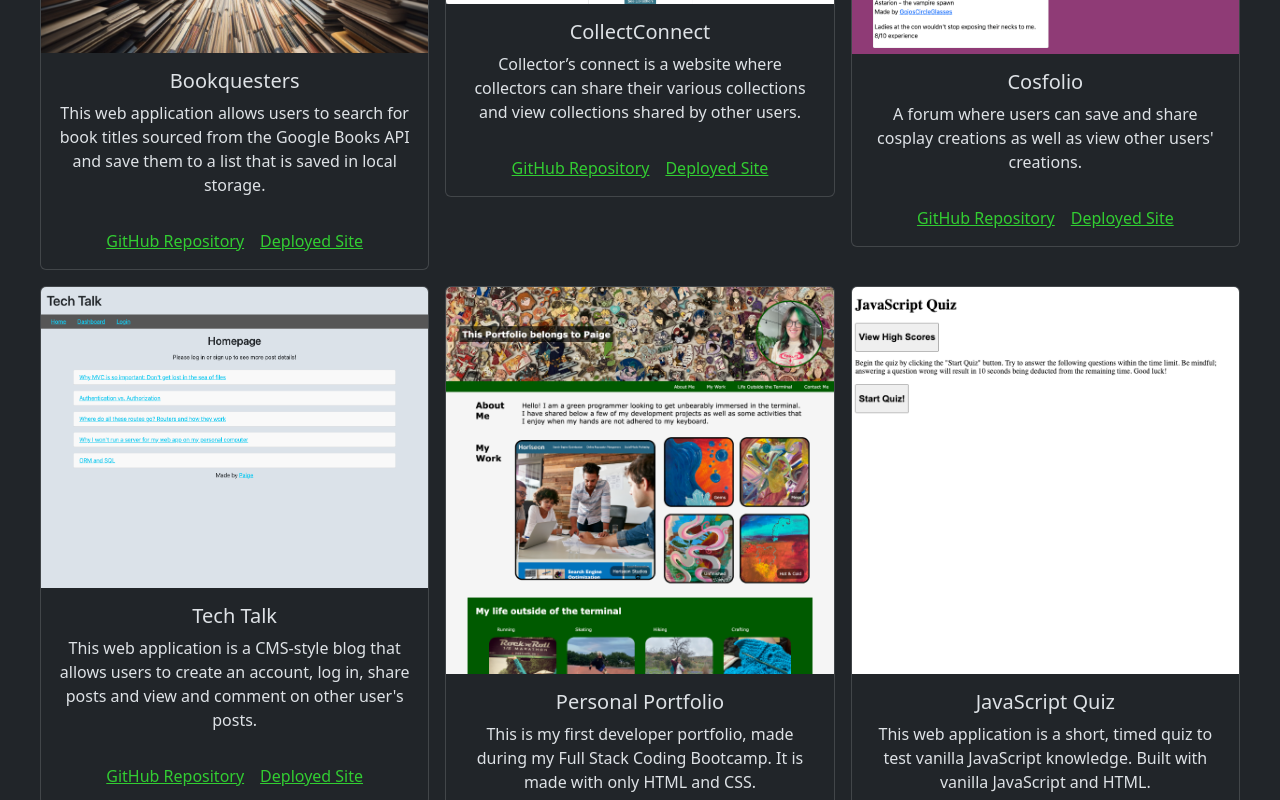
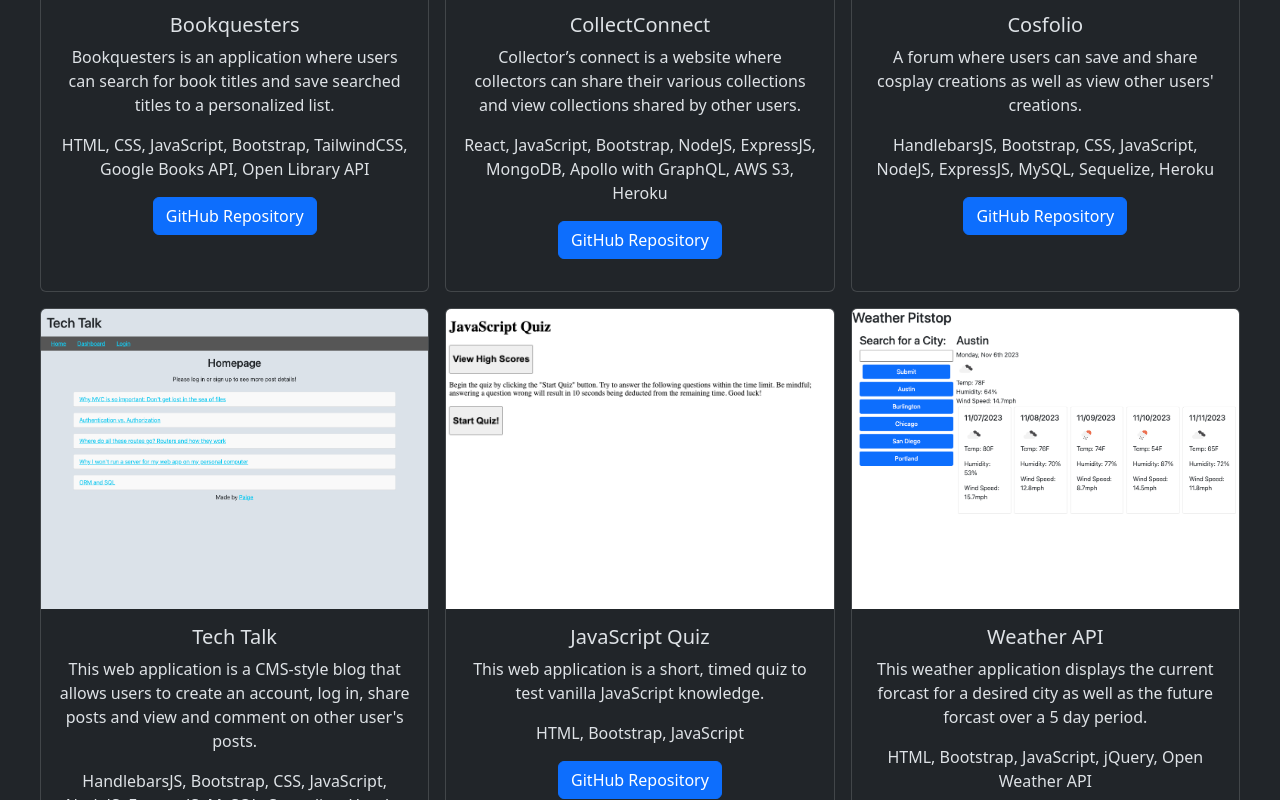
Before and after one commit to sillytsundere/dyno-folio, a React (Vite) app: page /portfolio in a window 1280 px wide. Shown: the part 740-1540 px from the top of the page. Built offline with nearby package versions, Linux system fonts and the light colour scheme.

Commit message:
added styling to portfolio cards so they are uniform size, added alt text for each image and separated the description and tech sections by adding a tech section

```diff
--- a/src/pages/Portfolio.jsx
+++ b/src/pages/Portfolio.jsx
@@ -7,21 +7,26 @@ import jsQuiz from "../assets/js-quiz.png";
 import weather from "../assets/weather-api.png";
 import collectConnect from "../assets/collect-connect.jpeg";
 
-function Project({ image, title, description, githubLink, deployedLink }) {
+function Project({ image, alt, title, description, tech, githubLink, deployedLink }) {
   return (
-    <div className="col-12 col-sm-4">
-      <div className="card m-2">
-        <img src={image} className="card-img-top" alt="" />
+    <div className="col-12 col-md-6 col-lg-4 my-2">
+      <div className="card m-2 h-100 d-flex flex-column">
+        <a href={deployedLink}>
+          <img src={image}
+            className="card-img-top"
+            style={{
+              height: "300px",
+              width: "100%",
+              overflow: "hidden",
+              objectFit: "cover",
+              objectPosition: "top left"}} alt={alt} />
+        </a>
         <div className="card-body">
           <h5 className="card-title">{title}</h5>
           <p className="card-text">{description}</p>
-        </div>
-        <div className="card-body">
-          <a href={githubLink} className="card-link link">
+          <p className="card-text">{tech}</p>
+          <a href={githubLink} className="btn btn-primary">
             GitHub Repository
-          </a>
-          <a href={deployedLink} className="card-link link">
-            Deployed Site
           </a>
         </div>
       </div>
@@ -33,67 +38,81 @@ export default function Portfolio() {
   const projects = [
     {
       image: bookquesters,
+      alt: "website homepage with intro and buttons to explore site",
       title: "Bookquesters",
-      description:
-        "This web application allows users to search for book titles sourced from the Google Books API and save them to a list that is saved in local storage.",
+      description: "Bookquesters is an application where users can search for book titles and save searched titles to a personalized list.",
+      tech: "HTML, CSS, JavaScript, Bootstrap, TailwindCSS, Google Books API, Open Library API",
       githubLink: "https://github.com/sillytsundere/bookquesters",
       deployedLink: "https://sillytsundere.github.io/bookquesters/",
     },
     {
       image: collectConnect,
+      alt: "homepage of site when logged in displaying feed of collections",
       title: "CollectConnect",
-      description:
-        "Collector’s connect is a website where collectors can share their various collections and view collections shared by other users.",
+      description: "Collector’s connect is a website where collectors can share their various collections and view collections shared by other users.",
+      tech: "React, JavaScript, Bootstrap, NodeJS, ExpressJS, MongoDB, Apollo with GraphQL, AWS S3, Heroku",
       githubLink: "https://github.com/DanielTBonn/collectors-connect",
       deployedLink: "https://boiling-anchorage-11027-d19406c04dfb.herokuapp.com/",
     },
     // {
     //   image: hangman,
+    //   alt: "",
     //   title: "Eva - Hangman",
     //   description:
     //     "A hangman game made using vanilla JavaScript and HTML styled with BootstrapCSS. Themed after a 90's anime.",
+    //   tech: "",
     //   githubLink: "https://github.com/sillytsundere/hangman-game",
     //   deployedLink: "N/A",
     // },
     {
       image: cosfolio,
+      alt: "Logged in view of homepage with feed of user's cosplay creations",
       title: "Cosfolio",
       description:
         "A forum where users can save and share cosplay creations as well as view other users' creations.",
+      tech: "HandlebarsJS, Bootstrap, CSS, JavaScript, NodeJS, ExpressJS, MySQL, Sequelize, Heroku",
       githubLink: "https://github.com/sillytsundere/cosfolio",
       deployedLink: "https://cosfolio-cbc30e9a9851.herokuapp.com/",
     },
     {
       image: techTalk,
+      alt: "View of homepage with feed of blog posts",
       title: "Tech Talk",
       description:
         "This web application is a CMS-style blog that allows users to create an account, log in, share posts and view and comment on other user's posts.",
+      tech: "HandlebarsJS, Bootstrap, CSS, JavaScript, NodeJS, ExpressJS, MySQL, Sequelize, Heroku",
       githubLink: "https://github.com/sillytsundere/comp-sci-blog",
       deployedLink: "https://comp-tech-talk-1c5888367981.herokuapp.com/",
     },
     {
-      image: ajaxFolio,
-      title: "Personal Portfolio",
-      description:
-        "This is my first developer portfolio, made during my Full Stack Coding Bootcamp. It is made with only HTML and CSS.",
-      githubLink: "https://github.com/sillytsundere/personal-portfolio",
-      deployedLink: "https://sillytsundere.github.io/personal-portfolio/",
-    },
-    {
       image: jsQuiz,
+      alt: "Homepage displaying description of quiz, and buttons to start quiz and view high scores",
       title: "JavaScript Quiz",
       description:
-        "This web application is a short, timed quiz to test vanilla JavaScript knowledge. Built with vanilla JavaScript and HTML.",
+      "This web application is a short, timed quiz to test vanilla JavaScript knowledge.",
+      tech: "HTML, Bootstrap, JavaScript",
       githubLink: "https://github.com/sillytsundere/javascript-quiz",
       deployedLink: "https://sillytsundere.github.io/javascript-quiz/",
     },
     {
       image: weather,
+      alt: "",
       title: "Weather API",
       description:
-        "This weather application displays the current forcast for a desired city as well as the future forcast over a 5 day period.",
+      "This weather application displays the current forcast for a desired city as well as the future forcast over a 5 day period.",
+      tech: "HTML, Bootstrap, JavaScript, jQuery, Open Weather API",
       githubLink: "https://github.com/sillytsundere/my-weather-spot",
       deployedLink: "https://sillytsundere.github.io/my-weather-spot/",
+    },
+    {
+      image: ajaxFolio,
+      alt: "Screenshot of porfolio with short description and tiles for projects",
+      title: "Personal Portfolio",
+      description:
+        "This is my first developer portfolio, made during my Full Stack Coding Bootcamp.",
+      tech: "HTML, CSS",
+      githubLink: "https://github.com/sillytsundere/personal-portfolio",
+      deployedLink: "https://sillytsundere.github.io/personal-portfolio/",
     },
   ];
 
@@ -106,8 +125,10 @@ export default function Portfolio() {
           key={project.title}
           project={project}
           image={project.image}
+          alt={project.alt}
           title={project.title}
           description={project.description}
+          tech={project.tech}
           githubLink={project.githubLink}
           deployedLink={project.deployedLink}
         />
```
